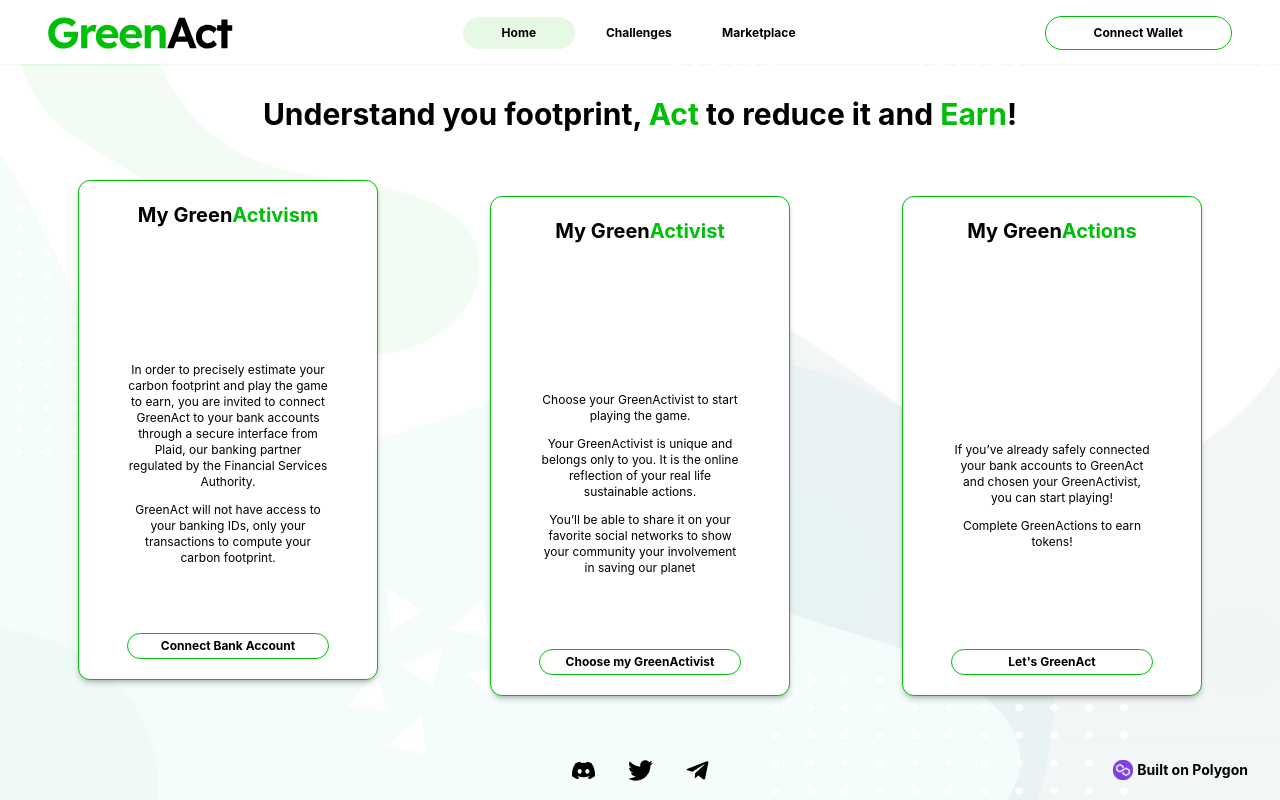
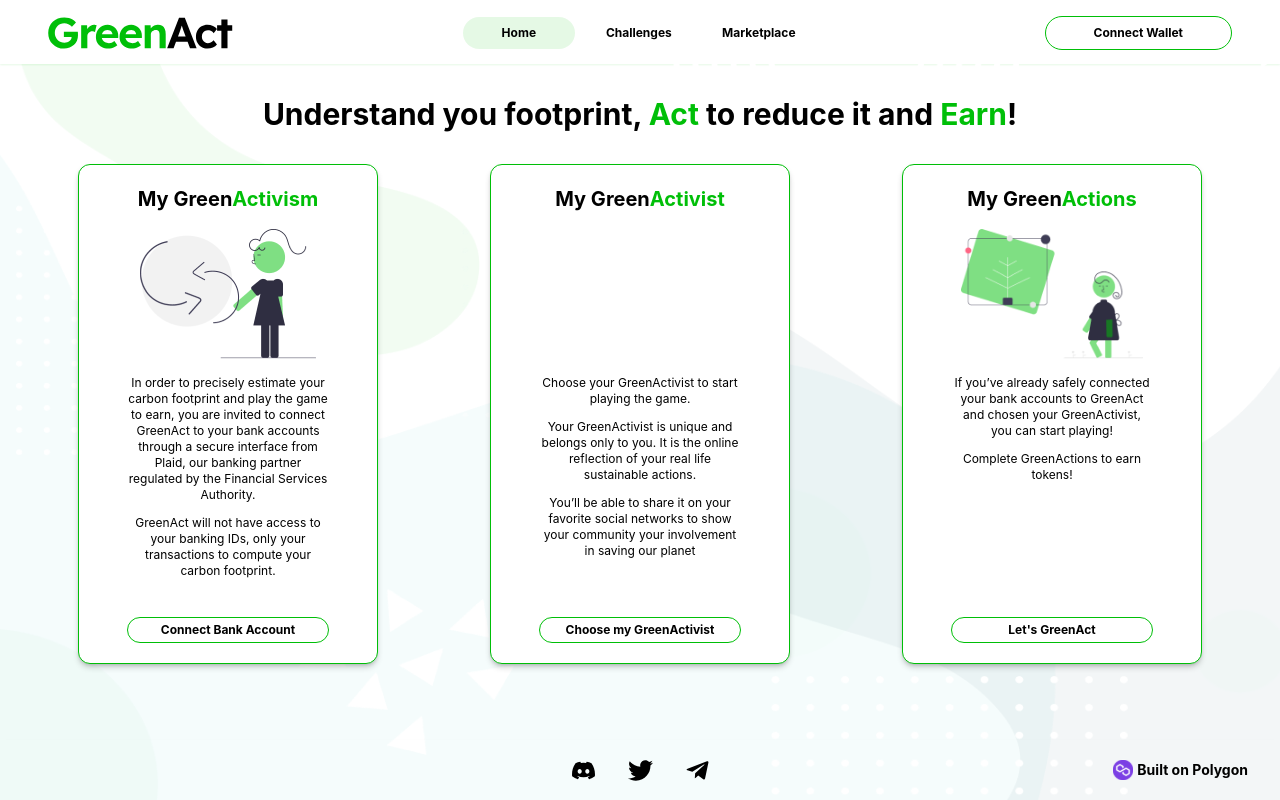
Before and after one commit to Green-Act/webapp, a React (Create React App) app: page / in a window 1280 px wide. Built offline with nearby package versions, Linux system fonts and the light colour scheme.

Commit message:
feat: add home page images

```diff
--- a/src/pages/Home.tsx
+++ b/src/pages/Home.tsx
@@ -28,7 +28,7 @@ const Home: React.FC<Record<string, never>> = () => {
           My Green<span className="text-gat-green">Activism</span>
         </h6>
       ),
-      image: "",
+      image: "/activism.png",
       content: (
         <div className="text-xs text-center">
           <p>
@@ -77,7 +77,7 @@ const Home: React.FC<Record<string, never>> = () => {
           My Green<span className="text-gat-green">Actions</span>
         </h6>
       ),
-      image: "",
+      image: "/actions.png",
       content: (
         <div className="text-xs text-center">
           <p>
@@ -98,17 +98,17 @@ const Home: React.FC<Record<string, never>> = () => {
         Understand you footprint, <span className="text-gat-green">Act</span> to
         reduce it and <span className="text-gat-green">Earn</span>!
       </h1>
-      <div className="flex flex-col md:flex-row items-center justify-center space-y-8 md:space-x-28">
+      <div className="flex flex-col md:flex-row items-center justify-center space-y-8 md:space-x-28 md:space-y-0">
         {homePageCards.map(
           ({ title, image, content, buttonText, buttonAction }, index) => {
             return (
               <div
-                className="flex flex-col items-center justify-between rounded-xl bg-white border border-gat-green shadow-md shadow-black/20 h-[500px] w-full md:w-1/3 md:max-w-[300px] px-12 py-5"
+                className="flex flex-col items-center rounded-xl bg-white border border-gat-green shadow-md shadow-black/20 h-[500px] w-full md:w-1/3 md:max-w-[300px] px-12 py-5"
                 key={index}
               >
                 {title}
-                <img src={image} />
-                {content}
+                <img src={image} className="h-[130px] my-4" />
+                <div className="flex-1">{content}</div>
                 <button
                   className="border border-gat-green w-full py-1 rounded-full font-bold text-xs"
                   onClick={buttonAction}
```
Also changed, not shown: public/actions.png (added), public/activism.png (added).
